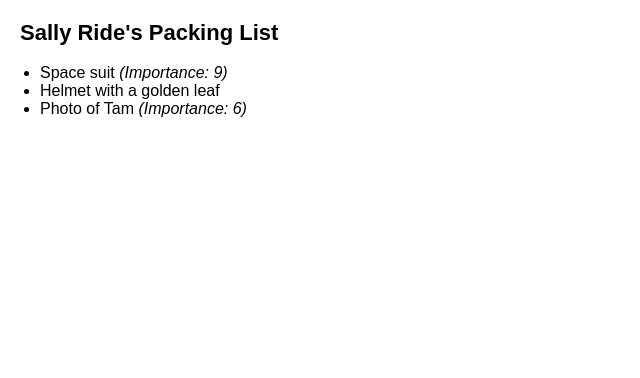
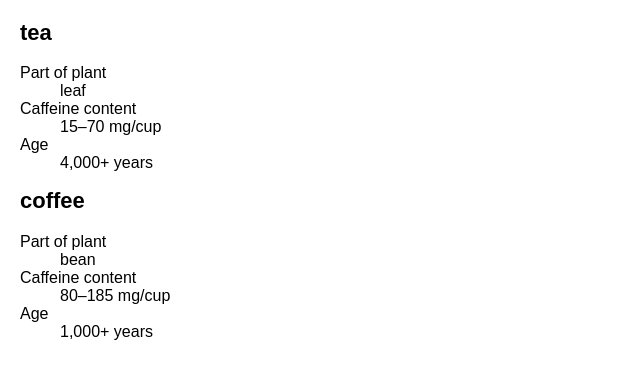
Before and after one commit to b-yuko/LearnReact-TypeScript-MyLearning, a React (Vite) app: page /describing-the-ui in a window 1280 px wide. Shown: the top 378 px of the page, without its empty margins (0-640 px from the left). Built offline with nearby package versions, Linux system fonts and the light colour scheme.

Commit message:
UI の記述 > 条件付きレンダー > チャレンジ問題３

```diff
--- a/src/component/DescribingTheUiPage.tsx
+++ b/src/component/DescribingTheUiPage.tsx
@@ -2,33 +2,42 @@
 
 // 条件付きレンダー
 // チャレンジ問題
-// 2. && 演算子を使ったアイテムの重要度の表示
+// 3.連続する ? : を if と変数にリファクタ
 
-interface ItemProps {
-  name: string;
-  importance: number;
-}
-
-function Item({ name, importance }: ItemProps) {
-  const text = ` (Importance: ${importance})`;
+function Drink({ name }: { name: "tea" | "coffee" }) {
+  let part;
+  let caffeine;
+  let age;
+  if (name === "tea") {
+    part = "leaf";
+    caffeine = "15–70 mg/cup";
+    age = "4,000+ years";
+  } else if (name === "coffee") {
+    part = "bean";
+    caffeine = "80–185 mg/cup";
+    age = "1,000+ years";
+  }
 
   return (
-    <li className="item">
-      {name}
-      {importance > 0 && <i>{text}</i>}
-    </li>
+    <section>
+      <h1>{name}</h1>
+      <dl>
+        <dt>Part of plant</dt>
+        <dd>{part}</dd>
+        <dt>Caffeine content</dt>
+        <dd>{caffeine}</dd>
+        <dt>Age</dt>
+        <dd>{age}</dd>
+      </dl>
+    </section>
   );
 }
 
-export default function PackingList() {
+export default function DrinkList() {
   return (
-    <section>
-      <h1>Sally Ride's Packing List</h1>
-      <ul>
-        <Item importance={9} name="Space suit" />
-        <Item importance={0} name="Helmet with a golden leaf" />
-        <Item importance={6} name="Photo of Tam" />
-      </ul>
-    </section>
+    <div>
+      <Drink name="tea" />
+      <Drink name="coffee" />
+    </div>
   );
 }
```
